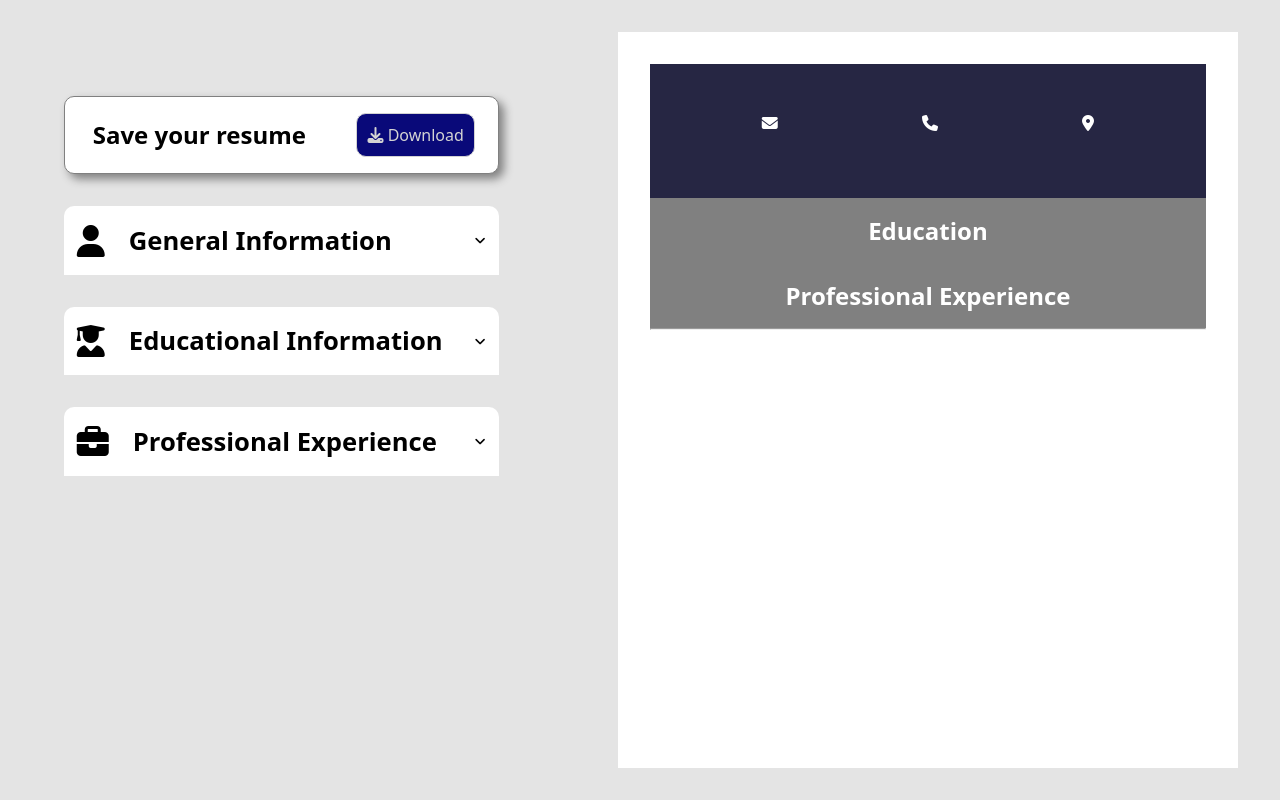
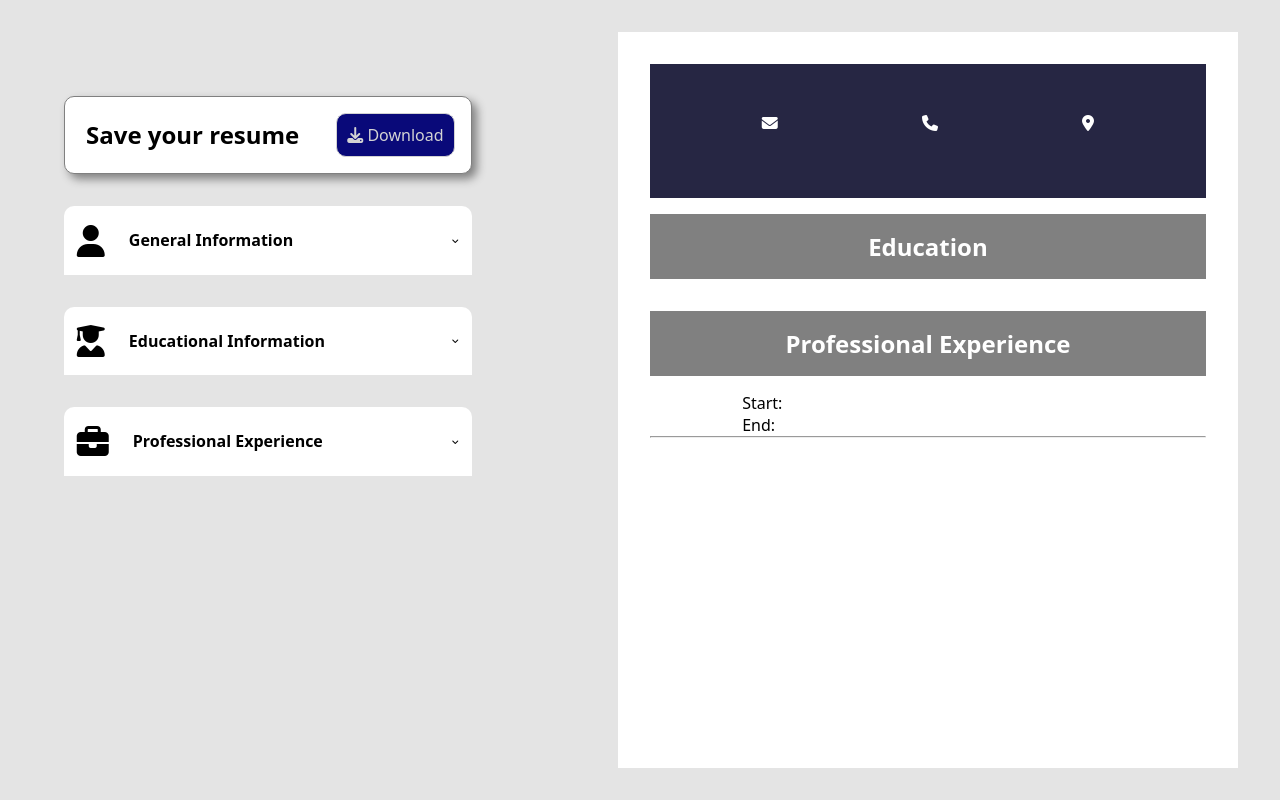
Before and after one commit to vandanafuloria/CV-builder-, a React (Vite) app: page / in a window 1280 px wide. Built offline with nearby package versions, Linux system fonts and the light colour scheme.

Commit message:
work experience and color pallet added

```diff
--- a/src/App.css
+++ b/src/App.css
@@ -2,6 +2,12 @@
     margin: 0;
     box-sizing: border-box;
     font-family: system-ui, -apple-system, BlinkMacSystemFont, 'Segoe UI', Roboto, Oxygen, Ubuntu, Cantarell, 'Open Sans', 'Helvetica Neue', sans-serif;
+}
+:root{
+    --primary-color: #0b0909;
+    --seconry-color: #44444c;
+    --tertiary-color: #8c8c8c;
+    --quarter-color: #d6d6d6;
 }
 .container{
     display: flex;
@@ -80,7 +86,7 @@ textarea{
         width: 100%;
 
         background-color: white;
-
+        font-size: 0.5rem;
         padding: 0.8rem;
         border-top-right-radius: 10px;
         border-top-left-radius: 10px;
@@ -129,6 +135,7 @@ textarea{
     background-color: gray;
     color: white;
     padding: 1rem;
+    margin:1rem auto;
 }
 .company{
     font-weight: 700;
@@ -177,3 +184,14 @@ textarea{
     margin: 1rem 0;
     border:2px solid cornflowerblue;
 }
+.exp p{
+
+  white-space: normal;       /* allows text to wrap */
+  word-wrap:break-word;     /* breaks long words if needed */
+  overflow-wrap:break-word;
+  width: 90%; /* modern alternative */
+  max-width: 400px;           /* ensures it doesn’t overflow container */
+}
+.exp div:first-child{
+    width: 25%;
+}
--- a/src/App.jsx
+++ b/src/App.jsx
@@ -18,11 +18,14 @@ function App() {
   // education states
 
   // profesional
-  const [job, setJob] = useState("");
-  const [company, setCompany] = useState("");
-  const [desc, setDesc] = useState("");
-  const [startDate, setStartDate] = useState("");
-  const [endDate, setEndDate] = useState("");
+  const [jobData, setJobData] = useState({
+    job: "",
+    company: "",
+    startDate: "",
+    endDate: "",
+    description: "",
+  });
+  const [employment, setEmployment] = useState([]);
 
   // state lifting
   const [formData, setFormData] = useState({
@@ -55,26 +58,22 @@ function App() {
           formData={formData}
         />
         <ProfessionalInformation
-          setJob={setJob}
-          setCompany={setCompany}
-          setDesc={setDesc}
-          setStartDate={setStartDate}
-          setEndDate={setEndDate}
+          jobData={jobData}
+          setJobData={setJobData}
+          employment={employment}
+          setEmployment={setEmployment}
         />
       </div>
       <div className="preview-container">
         <Resume
           educations={educations}
           formData={formData}
+          jobData={jobData}
+          employment={employment}
           name={name}
           email={email}
           contact={contact}
           location={location}
-          desc={desc}
-          job={job}
-          company={company}
-          startDate={startDate}
-          endDate={endDate}
         />
       </div>
     </div>
--- a/src/components/ProfessionalInformation.jsx
+++ b/src/components/ProfessionalInformation.jsx
@@ -3,13 +3,31 @@ import Button from "../ui/Button";
 import Heading from "../ui/Heading";
 
 export default function ProfessionalInformation({
-  setJob,
-  setCompany,
-  setDesc,
-  setStartDate,
-  setEndDate,
+  jobData,
+  setJobData,
+  employment,
+  setEmployment,
 }) {
   const [isProfessionalVisible, setProfessionalVisible] = useState(false);
+  const [isButtonVisible, setIsButtonVisible] = useState(false);
+
+  function handleAddExperience() {
+    setProfessionalVisible(true);
+  }
+  function handleSaveExperience(e) {
+    e.preventDefault();
+    setEmployment([...employment, jobData]);
+    setProfessionalVisible(false);
+
+    setJobData({
+      job: "",
+      company: "",
+      startDate: "",
+      endDate: "",
+      description: "",
+    });
+    console.log(employment);
+  }
 
   return (
     <div className="prof-info">
@@ -17,7 +35,8 @@ export default function ProfessionalInformation({
         icon={<i className="fa-solid fa-briefcase"></i>}
         heading={"Professional Experience"}
         onClick={() => {
-          setProfessionalVisible(!isProfessionalVisible);
+          // setProfessionalVisible(!isProfessionalVisible);
+          setIsButtonVisible(!isButtonVisible);
         }}
       />
       {isProfessionalVisible && (
@@ -28,7 +47,7 @@ export default function ProfessionalInformation({
               id="job"
               placeholder="Job Title"
               type="text"
-              onChange={(e) => setJob(e.target.value)}
+              onChange={(e) => setJobData({ ...jobData, job: e.target.value })}
             ></input>
           </fieldset>
           <fieldset>
@@ -37,7 +56,9 @@ export default function ProfessionalInformation({
               id="shool"
               placeholder="Company"
               type="text"
-              onChange={(e) => setCompany(e.target.value)}
+              onChange={(e) =>
+                setJobData({ ...jobData, company: e.target.value })
+              }
             ></input>
           </fieldset>
           <fieldset className="dates">
@@ -48,7 +69,7 @@ export default function ProfessionalInformation({
                 id="start"
                 placeholder="dd/mm/yy"
                 onChange={(e) => {
-                  setStartDate(e.target.value);
+                  setJobData({ ...jobData, startDate: e.target.value });
                 }}
               />
             </div>
@@ -58,7 +79,9 @@ export default function ProfessionalInformation({
                 type="text"
                 id="end"
                 placeholder="dd/mm/yy"
-                onChange={(e) => setEndDate(e.target.value)}
+                onChange={(e) =>
+                  setJobData({ ...jobData, endDate: e.target.value })
+                }
               />
             </div>
           </fieldset>
@@ -67,7 +90,7 @@ export default function ProfessionalInformation({
             <textarea
               id="desc"
               onChange={(e) => {
-                setDesc(e.target.value);
+                setJobData({ ...jobData, description: e.target.value });
               }}
             ></textarea>
           </fieldset>
@@ -76,10 +99,21 @@ export default function ProfessionalInformation({
             <Button
               icon={<i className="fa-solid fa-check"></i>}
               text={"Save"}
+              onClick={handleSaveExperience}
             />
           </div>
         </form>
       )}
+      {isButtonVisible && (
+        <div className="edu-btn">
+          {" "}
+          <Button
+            text={"Add Experience"}
+            icon={<i className="fa-solid fa-plus"></i>}
+            onClick={handleAddExperience}
+          />
+        </div>
+      )}
     </div>
   );
 }
--- a/src/components/Resume.jsx
+++ b/src/components/Resume.jsx
@@ -5,10 +5,8 @@ export default function Resume({
   location,
   formData,
   educations,
-
-  job,
-  company,
-  desc,
+  jobData,
+  employment,
 }) {
   console.log("this is resume", educations);
   return (
@@ -48,6 +46,7 @@ export default function Resume({
           <p>{formData.degree}</p>
         </div>
       </div>
+      {/** this is showing saved education details by rendering educations array */}
 
       <div className="filled-education-section">
         {educations.map((ed) => {
@@ -76,12 +75,13 @@ export default function Resume({
       <div className="exp">
         <div>
           <h3 style={{ fontSize: "1rem", fontWeight: "bold" }}></h3>
-          <p>{job}</p>
+          <p>{jobData.job}</p>
+          <p className="company">{jobData.company}</p>
+          <p>Start: {jobData.startDate}</p>
+          <p>End: {jobData.endDate}</p>
         </div>
         <div>
-          <p className="company">{company}</p>
-          <p>{job}</p>
-          <p className="desc">{desc}</p>
+          <p className="desc">{jobData.description}</p>
         </div>
       </div>
       <hr />
```
